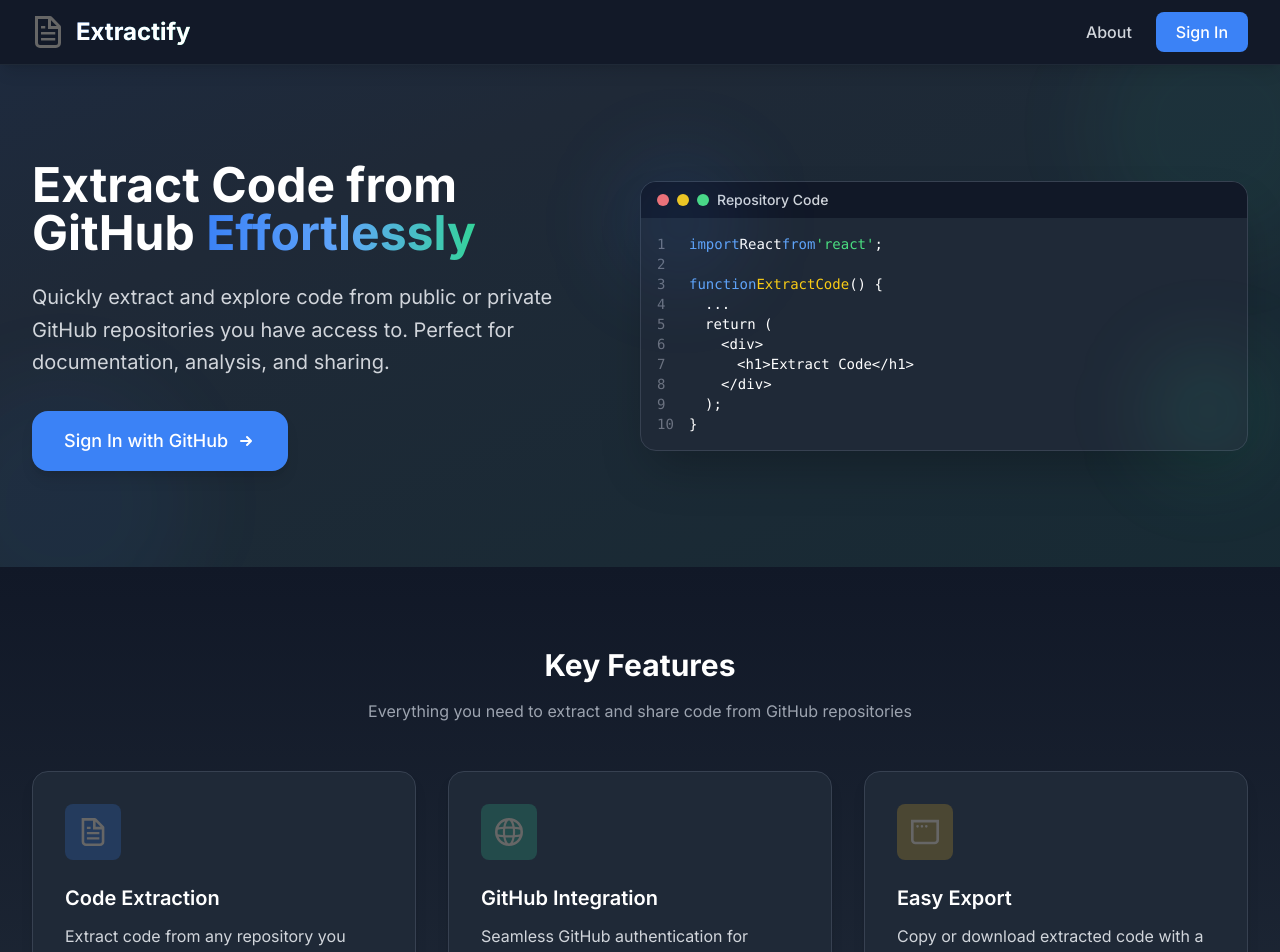
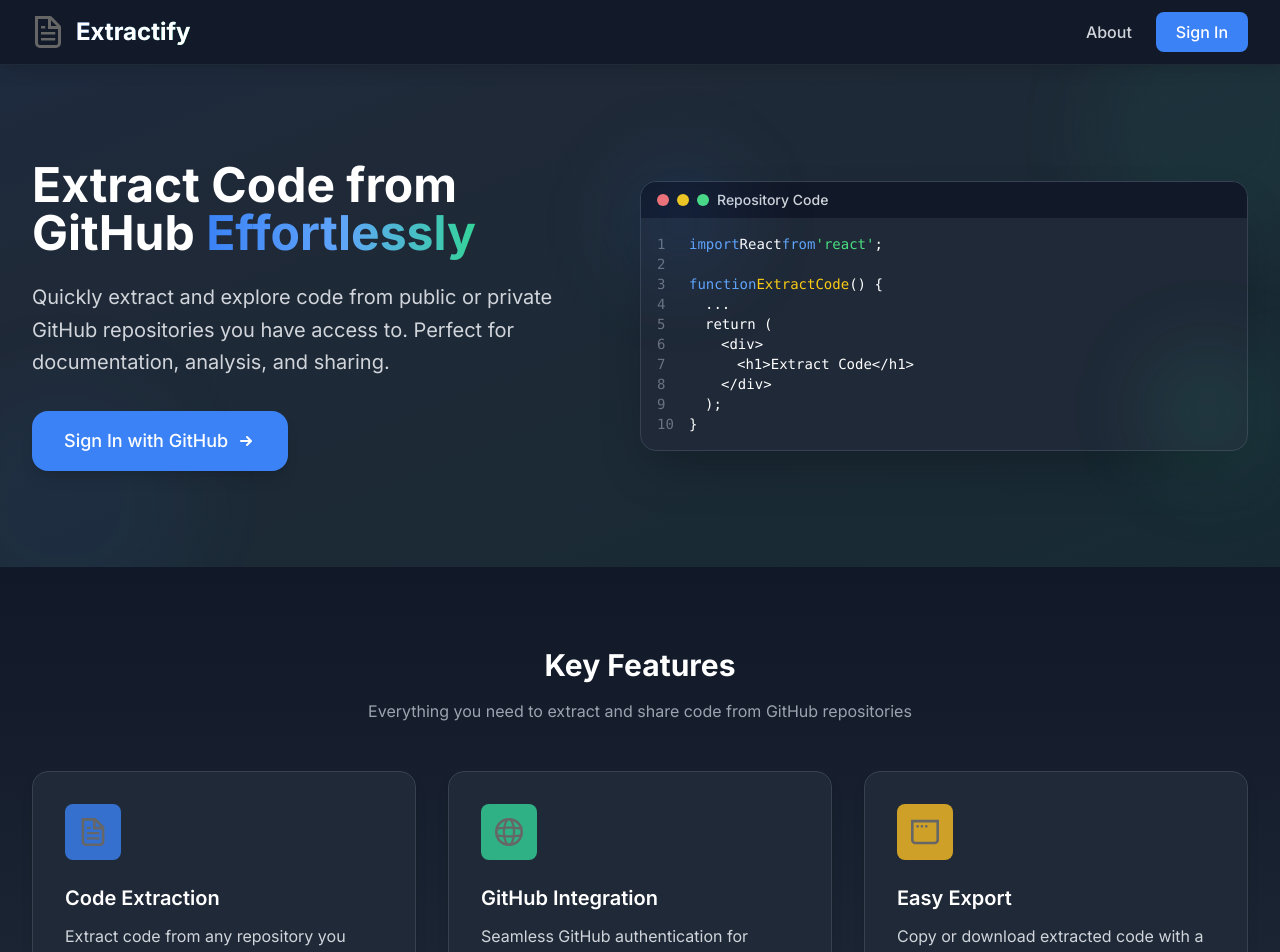
Before and after one commit to P541M/extractify, a Next.js app: page / in a window 1280 px wide. Shown: the top 952 px of the page. Built offline with nearby package versions, Linux system fonts and the light colour scheme; no server answers.

Commit message:
fixed colours of landing page key features

```diff
--- a/src/pages/index.tsx
+++ b/src/pages/index.tsx
@@ -228,7 +228,7 @@
           </p>
           <div className="grid md:grid-cols-3 gap-8">
             <div className="bg-gray-800 rounded-xl p-8 shadow-lg border border-gray-700 transition-all duration-300 hover:shadow-xl hover:shadow-primary/5 hover:-translate-y-1 hover:border-gray-600 group">
-              <div className="w-14 h-14 bg-primary/20 rounded-lg flex items-center justify-center mb-6 transition-all duration-300 group-hover:bg-primary/30 group-hover:scale-110">
+              <div className="w-14 h-14 bg-primary/80 rounded-lg flex items-center justify-center mb-6 transition-all duration-300 group-hover:bg-primary group-hover:scale-110">
                 <Image
                   src="/file.svg"
                   alt="Code Files"
@@ -246,7 +246,7 @@
               </p>
             </div>
             <div className="bg-gray-800 rounded-xl p-8 shadow-lg border border-gray-700 transition-all duration-300 hover:shadow-xl hover:shadow-secondary/5 hover:-translate-y-1 hover:border-gray-600 group">
-              <div className="w-14 h-14 bg-secondary/20 rounded-lg flex items-center justify-center mb-6 transition-all duration-300 group-hover:bg-secondary/30 group-hover:scale-110">
+              <div className="w-14 h-14 bg-secondary/80 rounded-lg flex items-center justify-center mb-6 transition-all duration-300 group-hover:bg-secondary group-hover:scale-110">
                 <Image
                   src="/globe.svg"
                   alt="GitHub"
@@ -264,7 +264,7 @@
               </p>
             </div>
             <div className="bg-gray-800 rounded-xl p-8 shadow-lg border border-gray-700 transition-all duration-300 hover:shadow-xl hover:shadow-accent/5 hover:-translate-y-1 hover:border-gray-600 group">
-              <div className="w-14 h-14 bg-accent/20 rounded-lg flex items-center justify-center mb-6 transition-all duration-300 group-hover:bg-accent/30 group-hover:scale-110">
+              <div className="w-14 h-14 bg-accent/80 rounded-lg flex items-center justify-center mb-6 transition-all duration-300 group-hover:bg-accent group-hover:scale-110">
                 <Image
                   src="/window.svg"
                   alt="Output"
```
